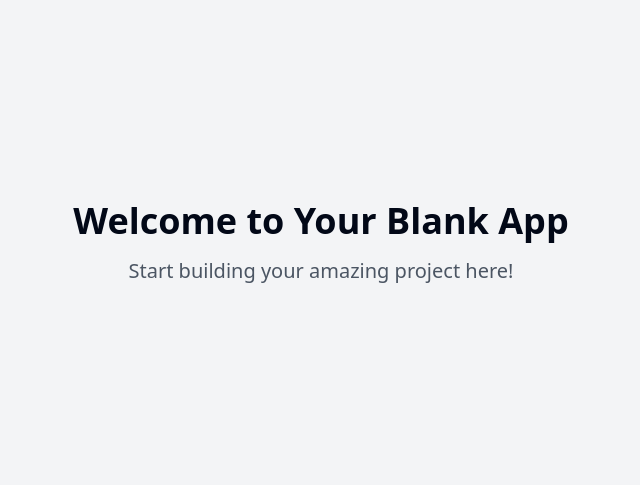
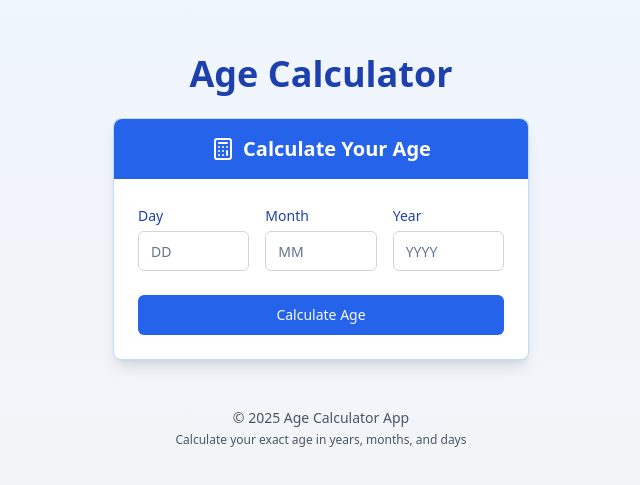
Before and after one commit to Sanyaaaz/CodeAlpha_AgeCalculator_SanyaSaxena, a React (Vite) app: page / in a window 1280 px wide. Shown: the part 157-642 px from the top of the page, without its empty margins (319-959 px from the left). Built offline with nearby package versions, Linux system fonts and the light colour scheme.

Commit message:
Implement age calculator feature
Implement a web-based age calculator using JavaScript to calculate users' ages based on their submitted date of birth, month, and year.

```diff
--- /dev/null
+++ b/src/components/AgeCalculator.tsx
@@ -0,0 +1,203 @@
+
+import { useState } from "react";
+import { Button } from "@/components/ui/button";
+import { Card, CardContent, CardHeader } from "@/components/ui/card";
+import { Input } from "@/components/ui/input";
+import { Label } from "@/components/ui/label";
+import { toast } from "sonner";
+import { Calculator } from "lucide-react";
+
+interface AgeResult {
+  years: number;
+  months: number;
+  days: number;
+}
+
+const AgeCalculator = () => {
+  const [day, setDay] = useState<string>("");
+  const [month, setMonth] = useState<string>("");
+  const [year, setYear] = useState<string>("");
+  const [result, setResult] = useState<AgeResult | null>(null);
+  const [errors, setErrors] = useState<{ [key: string]: string }>({});
+
+  const validateInputs = (): boolean => {
+    const newErrors: { [key: string]: string } = {};
+
+    // Validate day
+    const dayNum = parseInt(day);
+    if (!day.trim()) {
+      newErrors.day = "Day is required";
+    } else if (isNaN(dayNum) || dayNum < 1 || dayNum > 31) {
+      newErrors.day = "Day must be between 1 and 31";
+    }
+
+    // Validate month
+    const monthNum = parseInt(month);
+    if (!month.trim()) {
+      newErrors.month = "Month is required";
+    } else if (isNaN(monthNum) || monthNum < 1 || monthNum > 12) {
+      newErrors.month = "Month must be between 1 and 12";
+    }
+
+    // Validate year
+    const yearNum = parseInt(year);
+    const currentYear = new Date().getFullYear();
+    if (!year.trim()) {
+      newErrors.year = "Year is required";
+    } else if (isNaN(yearNum) || yearNum < 1900 || yearNum > currentYear) {
+      newErrors.year = `Year must be between 1900 and ${currentYear}`;
+    }
+
+    // Check valid date combinations (e.g., Feb 30)
+    if (Object.keys(newErrors).length === 0) {
+      const inputDate = new Date(yearNum, monthNum - 1, dayNum);
+      if (
+        inputDate.getFullYear() !== yearNum ||
+        inputDate.getMonth() !== monthNum - 1 ||
+        inputDate.getDate() !== dayNum
+      ) {
+        newErrors.day = "Invalid date combination";
+      }
+
+      // Check if date is in the future
+      if (inputDate > new Date()) {
+        newErrors.year = "Date cannot be in the future";
+      }
+    }
+
+    setErrors(newErrors);
+    return Object.keys(newErrors).length === 0;
+  };
+
+  const calculateAge = () => {
+    if (!validateInputs()) {
+      return;
+    }
+
+    const birthDate = new Date(
+      parseInt(year),
+      parseInt(month) - 1,
+      parseInt(day)
+    );
+    const today = new Date();
+
+    let years = today.getFullYear() - birthDate.getFullYear();
+    let months = today.getMonth() - birthDate.getMonth();
+    let days = today.getDate() - birthDate.getDate();
+
+    // Adjust for negative days
+    if (days < 0) {
+      months--;
+      // Get days in the previous month
+      const previousMonth = new Date(today.getFullYear(), today.getMonth(), 0);
+      days += previousMonth.getDate();
+    }
+
+    // Adjust for negative months
+    if (months < 0) {
+      years--;
+      months += 12;
+    }
+
+    setResult({ years, months, days });
+    toast.success("Age calculated successfully!");
+  };
+
+  const handleKeyDown = (e: React.KeyboardEvent) => {
+    if (e.key === "Enter") {
+      calculateAge();
+    }
+  };
+
+  return (
+    <Card className="shadow-lg border-blue-200">
+      <CardHeader className="bg-blue-600 text-white text-center py-4 rounded-t-lg">
+        <div className="flex items-center justify-center gap-2">
+          <Calculator className="h-6 w-6" />
+          <h2 className="text-xl font-semibold">Calculate Your Age</h2>
+        </div>
+      </CardHeader>
+      <CardContent className="p-6">
+        <div className="grid grid-cols-3 gap-4 mb-6">
+          <div>
+            <Label htmlFor="day" className="text-blue-800">
+              Day
+            </Label>
+            <Input
+              id="day"
+              placeholder="DD"
+              value={day}
+              onChange={(e) => setDay(e.target.value)}
+              className={`mt-1 ${errors.day ? "border-red-500" : "border-gray-300"}`}
+              onKeyDown={handleKeyDown}
+            />
+            {errors.day && (
+              <p className="text-red-500 text-xs mt-1">{errors.day}</p>
+            )}
+          </div>
+          <div>
+            <Label htmlFor="month" className="text-blue-800">
+              Month
+            </Label>
+            <Input
+              id="month"
+              placeholder="MM"
+              value={month}
+              onChange={(e) => setMonth(e.target.value)}
+              className={`mt-1 ${errors.month ? "border-red-500" : "border-gray-300"}`}
+              onKeyDown={handleKeyDown}
+            />
+            {errors.month && (
+              <p className="text-red-500 text-xs mt-1">{errors.month}</p>
+            )}
+          </div>
+          <div>
+            <Label htmlFor="year" className="text-blue-800">
+              Year
+            </Label>
+            <Input
+              id="year"
+              placeholder="YYYY"
+              value={year}
+              onChange={(e) => setYear(e.target.value)}
+              className={`mt-1 ${errors.year ? "border-red-500" : "border-gray-300"}`}
+              onKeyDown={handleKeyDown}
+            />
+            {errors.year && (
+              <p className="text-red-500 text-xs mt-1">{errors.year}</p>
+            )}
+          </div>
+        </div>
+
+        <Button
+          onClick={calculateAge}
+          className="w-full bg-blue-600 hover:bg-blue-700 transition-colors"
+        >
+          Calculate Age
+        </Button>
+
+        {result && (
+          <div className="mt-6 p-4 bg-blue-50 rounded-lg border border-blue-200">
+            <h3 className="text-lg font-semibold text-blue-800 mb-2">Your Age is:</h3>
+            <div className="grid grid-cols-3 gap-2 text-center">
+              <div className="bg-white p-3 rounded shadow">
+                <span className="block text-2xl font-bold text-blue-600">{result.years}</span>
+                <span className="text-sm text-gray-600">Years</span>
+              </div>
+              <div className="bg-white p-3 rounded shadow">
+                <span className="block text-2xl font-bold text-blue-600">{result.months}</span>
+                <span className="text-sm text-gray-600">Months</span>
+              </div>
+              <div className="bg-white p-3 rounded shadow">
+                <span className="block text-2xl font-bold text-blue-600">{result.days}</span>
+                <span className="text-sm text-gray-600">Days</span>
+              </div>
+            </div>
+          </div>
+        )}
+      </CardContent>
+    </Card>
+  );
+};
+
+export default AgeCalculator;
--- /dev/null
+++ b/src/components/Footer.tsx
@@ -0,0 +1,11 @@
+
+const Footer = () => {
+  return (
+    <footer className="w-full py-4 text-center text-sm text-gray-600">
+      <p>© {new Date().getFullYear()} Age Calculator App</p>
+      <p className="text-xs mt-1">Calculate your exact age in years, months, and days</p>
+    </footer>
+  );
+};
+
+export default Footer;
--- a/src/pages/Index.tsx
+++ b/src/pages/Index.tsx
@@ -1,12 +1,22 @@
-// Update this page (the content is just a fallback if you fail to update the page)
+
+import { useEffect } from "react";
+import AgeCalculator from "@/components/AgeCalculator";
+import Footer from "@/components/Footer";
 
 const Index = () => {
+  useEffect(() => {
+    document.title = "Age Calculator";
+  }, []);
+
   return (
-    <div className="min-h-screen flex items-center justify-center bg-gray-100">
-      <div className="text-center">
-        <h1 className="text-4xl font-bold mb-4">Welcome to Your Blank App</h1>
-        <p className="text-xl text-gray-600">Start building your amazing project here!</p>
-      </div>
+    <div className="min-h-screen bg-gradient-to-b from-blue-50 to-gray-100 flex flex-col items-center justify-center">
+      <main className="w-full max-w-md px-4 py-8">
+        <h1 className="text-3xl md:text-4xl font-bold text-center text-blue-800 mb-6">
+          Age Calculator
+        </h1>
+        <AgeCalculator />
+      </main>
+      <Footer />
     </div>
   );
 };
--- a/tailwind.config.ts
+++ b/tailwind.config.ts
@@ -1,3 +1,4 @@
+
 import type { Config } from "tailwindcss";
 
 export default {
```
